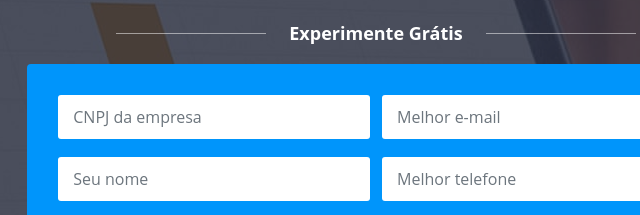
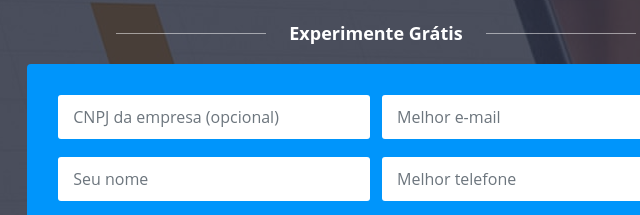
Before and after one commit to ogestor/emissornfeweb.com.br, a plain HTML site: page index.html in a window 1280 px wide. Shown: the part 427-642 px from the top of the page, 264-904 px from the left. Drawn offline with Linux system fonts and the light colour scheme.

Commit message:
Atualizando

```diff
--- a/index.html
+++ b/index.html
@@ -54,7 +54,7 @@
 							<div class="row gt10">
 								<div class="col-md-6">
 									<div class="form-group">
-										<input class="form-control bg-white rd-4 bdr-glass w100" data-label="CNPJ da empresa" required data-msg="Digite o CNPJ da empresa" type="text" name="empresa_cnpj" placeholder="CNPJ da empresa">
+										<input class="form-control bg-white rd-4 bdr-glass w100" data-label="CNPJ da empresa" data-msg="Digite o CNPJ da empresa" type="text" name="empresa_cnpj" placeholder="CNPJ da empresa (opcional)">
 									</div>
 								</div>
 								<div class="col-md-6">
```
